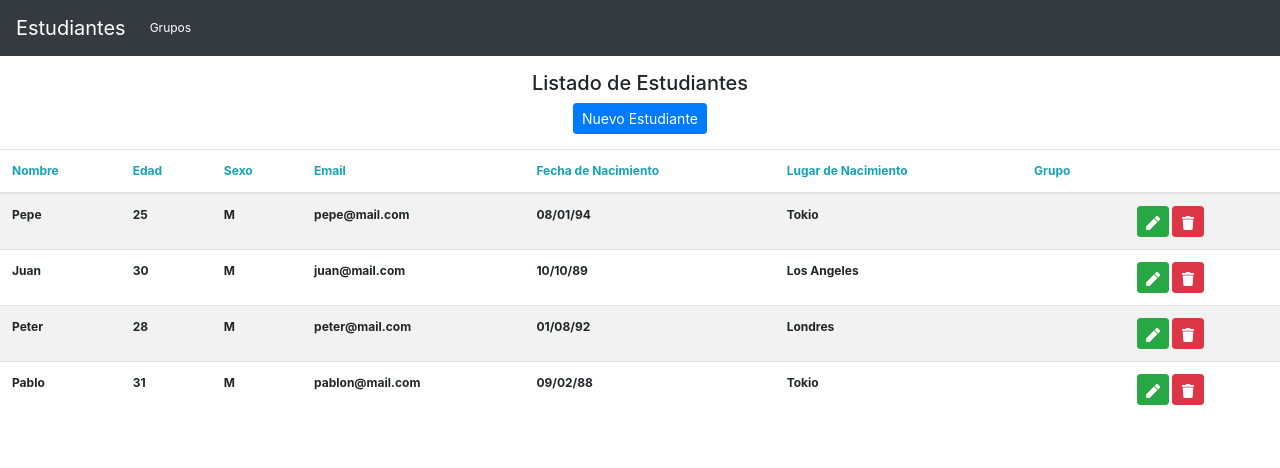
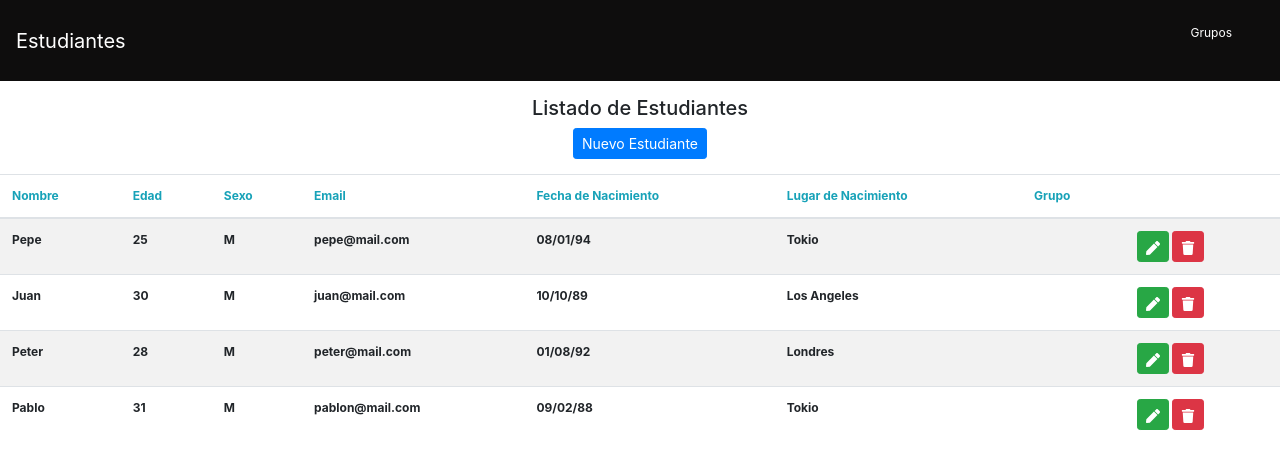
Before and after one commit to fidehlg89/react_students-crud, a React (Create React App) app: page / in a window 1280 px wide. Shown: the top 468 px of the page. Built offline with nearby package versions, Linux system fonts and the light colour scheme.

Commit message:
....insert student w select

```diff
--- a/src/App.js
+++ b/src/App.js
@@ -9,7 +9,6 @@ class App extends React.Component {
         );
     }
 
-
 }
 
 export default App;
--- a/src/components/form.js
+++ b/src/components/form.js
@@ -11,7 +11,7 @@ class Form extends React.Component {
 
     render() {
         return <form className="form-horizontal">
-            <div className="form-group" align="center">
+            <div className="form-group">
                 {this.props.children}
             </div>
         </form>
--- a/src/components/navigation.js
+++ b/src/components/navigation.js
@@ -1,16 +1,4 @@
 import React from 'react';
-
-import {
-    Collapse,
-    Navbar,
-    NavbarToggler,
-    NavbarBrand,
-    Nav,
-    NavItem,
-    NavLink
-} from 'reactstrap';
-
-
 
 class Navigation extends React.Component {
 
@@ -23,17 +11,18 @@ class Navigation extends React.Component {
 
     render() {
         return (
-            <Navbar color="dark" light expand="md">
-                <NavbarBrand className="text-white" href="/">Estudiantes</NavbarBrand>
-                <NavbarToggler />
-                <Collapse navbar>
-                    <Nav className="mr-auto" navbar>
-                        <NavItem>
-                            <NavLink className="text-white" href="/groups/" onClick={this.handleClick}>Grupos</NavLink>
-                        </NavItem>
-                    </Nav>
-                </Collapse>
-            </Navbar>
+            <div className="navbar">
+                <div className="navbar-brand text-white" href="/">Estudiantes</div>
+                <div className="navbar-toggler" />
+                <div className="Collapse navbar">
+                    <nav className="mr-auto">
+                        <nav>
+                            <div className="nav-link text-white" href="/groups/"
+                            onClick={this.handleClick}>Grupos</div>
+                        </nav>
+                    </nav>
+                </div>
+            </div>
         )
 
 
--- a/src/pages/student.js
+++ b/src/pages/student.js
@@ -5,7 +5,6 @@ import Navigation from '../components/navigation'
 import Form from '../components/form'
 import "./style.css"
 import { students, cities } from "./../db/data.json"
-import Select from 'react-select';
 
 class StudentList extends React.Component {
 
@@ -18,7 +17,7 @@ class StudentList extends React.Component {
             isCreating: false,
             isUpdating: false,
             isViewing: false,
-            selectedOption: null,
+            selectedOption: 'Lugar de Nacimiento',
             options: []
         }
         this.onNewStudent = this.onNewStudent.bind(this);
@@ -27,13 +26,12 @@ class StudentList extends React.Component {
 
     onCreateStudent = () => {
         let citieslist = cities.map(item =>
-            <option value={item.id}>{item.name}</option>
-            )
+            <option value={item.name} key={item.id}>{item.name}</option>
+        )
 
         this.setState({
             options: citieslist
         })
-        console.log(this.state.options)
 
         this.setState({
             isCreating: !this.state.isCreating,
@@ -42,8 +40,8 @@ class StudentList extends React.Component {
 
     onNewStudent = () => {
         this.setState({
-            items: [
-                ...this.state.items,
+            students: [
+                ...this.state.students,
                 {
                     id: Date.now(),
                     name: this.refs.theTextNameInput.value,
@@ -59,16 +57,15 @@ class StudentList extends React.Component {
         })
     }
 
-    handleChangeSelect = selectedOption => {
+    handleChangeSelect = () => {
         this.setState(
-            { selectedOption },
-            () => console.log(`Option selected:`, this.state.selectedOption)
+            { selectedOption: this.refs.theTextLugNacInput.value }
         );
     };
 
     renderCreateview() {
         const { selectedOption, options } = this.state;
-        return <div className="student-item-create" align="center">
+        return <div className="student-item-create">
             <h5>Crear Estudiante</h5>
             <Form>
                 <input className="form-control" type="text" placeholder="Nombre" ref="theTextNameInput" />
@@ -78,7 +75,6 @@ class StudentList extends React.Component {
                 <input className="form-control" type="text" placeholder="Fecha de Nacimiento"
                     ref="theTextFecNacInput" />
                 <select className="form-control" value={selectedOption} ref="theTextLugNacInput" onChange={this.handleChangeSelect} >{options}</select>
-                {console.log(options)}
                 <input className="form-control" type="text" placeholder="Grupo"
                     ref="theTextGroupInput" />
                 <button
@@ -169,23 +165,23 @@ class StudentList extends React.Component {
     renderDefaultview = () => {
         const { students } = this.state;
         let itemslist = students.map(item =>
-            <tr className="" key={item.id}>
-                <th className="" hidden>
+            <tr key={item.id}>
+                <th hidden>
                     {item.id}
                 </th>
-                <th className="">
+                <th>
                     {item.name}
                 </th>
-                <th className="">
+                <th>
                     {item.edad}
                 </th>
-                <th className="" >
+                <th>
                     {item.sexo}
                 </th>
-                <th className="">
+                <th>
                     {item.email}
                 </th>
-                <th className="">
+                <th>
                     {item.fecha_nac}
                 </th>
                 <th className="">
@@ -228,7 +224,7 @@ class StudentList extends React.Component {
                                         <th></th>
                                     </tr>
                                 </thead>
-                                <tbody className="">{itemslist}</tbody>
+                                <tbody >{itemslist}</tbody>
                             </table></div>
                         ) : <p className="text-danger">No existen estudiantes, haga click en el botón Nuevo estudiante</p>}
                     </div>
```
